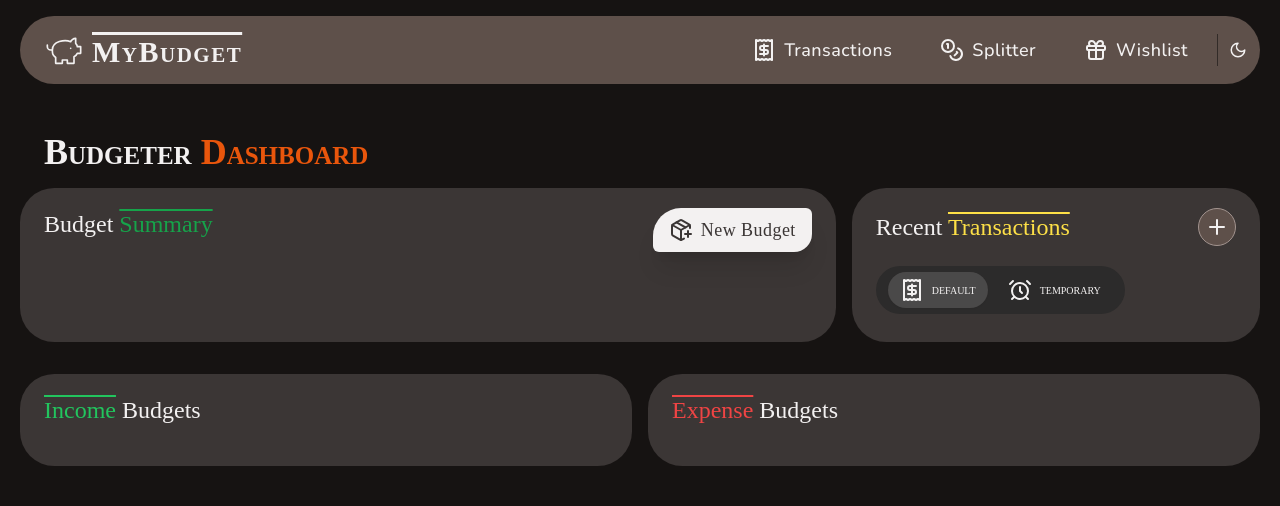
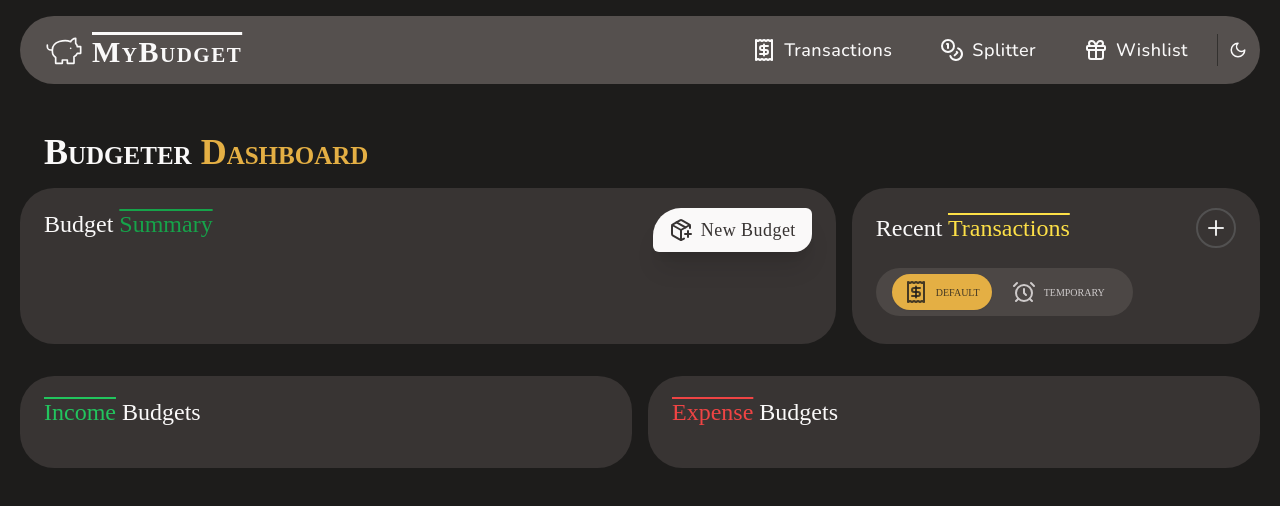
Before and after one commit to maateh/budgeter, a React (Vite) app: page / in a window 1280 px wide. Shown: the top 506 px of the page. Built offline with nearby package versions, Linux system fonts and the light colour scheme; a web font is replaced by a local one.

Commit message:
style: colours & shadcn ui changes

```diff
--- a/src/components/ui/alert-dialog.tsx
+++ b/src/components/ui/alert-dialog.tsx
@@ -112,7 +112,7 @@ const AlertDialogDescription = React.forwardRef<
 >(({ className, ...props }, ref) => (
   <AlertDialogPrimitive.Description
     ref={ref}
-    className={cn("text-sm text-muted", className)}
+    className={cn("text-sm text-muted-foreground", className)}
     {...props}
   />
 ))
--- a/src/components/ui/button.tsx
+++ b/src/components/ui/button.tsx
@@ -15,7 +15,7 @@ const buttonVariants = cva(
         secondary: "bg-secondary text-secondary-foreground hover:bg-secondary/80",
         ghost: "hover:bg-primary/15",
         link: "text-primary underline-offset-4 hover:underline",
-        icon: "border bg-secondary text-foreground hover:bg-secondary/90"
+        icon: "border-2 text-foreground/90 hover:bg-foreground/5"
       },
       size: {
         default: "h-10 px-4 py-3 tracking-wide shadow-lg",
--- a/src/components/ui/input.tsx
+++ b/src/components/ui/input.tsx
@@ -11,7 +11,7 @@ const Input = React.forwardRef<HTMLInputElement, InputProps>(
       <input
         type={type}
         className={cn(
-          "flex h-10 w-full rounded-md border border-border bg-input px-3 py-2 text-sm ring-offset-background file:border-0 file:bg-transparent file:text-sm file:font-medium placeholder:text-muted-foreground/35 focus-visible:outline-none focus-visible:ring-2 focus-visible:ring-ring focus-visible:ring-offset-2 disabled:cursor-not-allowed disabled:opacity-50",
+          "flex h-10 w-full rounded-xl border bg-background px-3 py-2 text-sm ring-offset-background file:border-0 file:bg-transparent file:text-sm file:font-medium placeholder:text-muted focus-visible:outline-none focus-visible:ring-2 focus-visible:ring-ring focus-visible:ring-offset-2 disabled:cursor-not-allowed disabled:opacity-50",
           className
         )}
         ref={ref}
--- a/src/components/ui/select.tsx
+++ b/src/components/ui/select.tsx
@@ -19,7 +19,7 @@ const SelectTrigger = React.forwardRef<
   <SelectPrimitive.Trigger
     ref={ref}
     className={cn(
-      "flex h-10 w-full items-center justify-between rounded-md border border-border bg-input px-3 py-2 text-sm ring-offset-background placeholder:text-muted-foreground/35 focus:outline-none focus:ring-2 focus:ring-ring focus:ring-offset-2 disabled:cursor-not-allowed disabled:opacity-50 [&>span]:line-clamp-1",
+      "flex h-10 w-full items-center justify-between rounded-xl border bg-background px-3 py-2 text-sm ring-offset-background placeholder:text-muted focus:outline-none focus:ring-2 focus:ring-ring focus:ring-offset-2 disabled:cursor-not-allowed disabled:opacity-50 [&>span]:line-clamp-1",
       className
     )}
     {...props}
@@ -75,7 +75,7 @@ const SelectContent = React.forwardRef<
     <SelectPrimitive.Content
       ref={ref}
       className={cn(
-        "relative z-50 max-h-96 min-w-[8rem] overflow-hidden rounded-md border bg-input text-popover-foreground shadow-md data-[state=open]:animate-in data-[state=closed]:animate-out data-[state=closed]:fade-out-0 data-[state=open]:fade-in-0 data-[state=closed]:zoom-out-95 data-[state=open]:zoom-in-95 data-[side=bottom]:slide-in-from-top-2 data-[side=left]:slide-in-from-right-2 data-[side=right]:slide-in-from-left-2 data-[side=top]:slide-in-from-bottom-2",
+        "relative z-50 max-h-96 min-w-[8rem] overflow-hidden rounded-xl border bg-popover text-popover-foreground shadow-md data-[state=open]:animate-in data-[state=closed]:animate-out data-[state=closed]:fade-out-0 data-[state=open]:fade-in-0 data-[state=closed]:zoom-out-95 data-[state=open]:zoom-in-95 data-[side=bottom]:slide-in-from-top-2 data-[side=left]:slide-in-from-right-2 data-[side=right]:slide-in-from-left-2 data-[side=top]:slide-in-from-bottom-2",
         position === "popper" &&
           "data-[side=bottom]:translate-y-1 data-[side=left]:-translate-x-1 data-[side=right]:translate-x-1 data-[side=top]:-translate-y-1",
         className
@@ -118,7 +118,7 @@ const SelectItem = React.forwardRef<
   <SelectPrimitive.Item
     ref={ref}
     className={cn(
-      "relative flex w-full cursor-default select-none items-center rounded-sm py-1.5 pl-8 pr-2 text-sm outline-none focus:bg-accent focus:text-accent-foreground data-[disabled]:pointer-events-none data-[disabled]:opacity-50",
+      "relative flex w-full cursor-default select-none items-center rounded-lg py-1.5 pl-8 pr-2 text-sm outline-none focus:bg-accent focus:text-accent-foreground data-[disabled]:pointer-events-none data-[disabled]:opacity-50",
       className
     )}
     {...props}
--- a/src/components/ui/switch.tsx
+++ b/src/components/ui/switch.tsx
@@ -11,7 +11,7 @@ const Switch = React.forwardRef<
 >(({ className, ...props }, ref) => (
   <SwitchPrimitives.Root
     className={cn(
-      "peer inline-flex h-6 w-11 shrink-0 cursor-pointer items-center rounded-full border-2 border-transparent transition-colors focus-visible:outline-none focus-visible:ring-2 focus-visible:ring-ring focus-visible:ring-offset-2 focus-visible:ring-offset-background disabled:cursor-not-allowed disabled:opacity-50 data-[state=checked]:bg-secondary data-[state=unchecked]:bg-input",
+      "peer inline-flex h-6 w-11 shrink-0 cursor-pointer items-center rounded-full border-2 border-transparent transition-colors focus-visible:outline-none focus-visible:ring-2 focus-visible:ring-ring focus-visible:ring-offset-2 focus-visible:ring-offset-background disabled:cursor-not-allowed disabled:opacity-50 data-[state=checked]:bg-accent data-[state=unchecked]:bg-muted/75",
       className
     )}
     {...props}
@@ -19,7 +19,7 @@ const Switch = React.forwardRef<
   >
     <SwitchPrimitives.Thumb
       className={cn(
-        "pointer-events-none block h-5 w-5 rounded-full bg-foreground/75 shadow-lg ring-0 transition-transform data-[state=checked]:translate-x-5 data-[state=unchecked]:translate-x-0"
+        "pointer-events-none block h-5 w-5 rounded-full bg-background/85 shadow-lg ring-0 transition-transform data-[state=checked]:translate-x-5 data-[state=unchecked]:translate-x-0 dark:bg-foreground/85"
       )}
     />
   </SwitchPrimitives.Root>
--- a/src/components/ui/tabs.tsx
+++ b/src/components/ui/tabs.tsx
@@ -14,7 +14,7 @@ const TabsList = React.forwardRef<
   <TabsPrimitive.List
     ref={ref}
     className={cn(
-      "max-w-fit min-h-10 flex flex-wrap items-center justify-center gap-2 rounded-3xl bg-input px-3 py-1.5 text-muted-foreground",
+      "max-w-fit min-h-10 flex flex-wrap items-center justify-center gap-2 rounded-3xl bg-secondary/70 px-4 py-1.5 text-muted-foreground",
       className
     )}
     {...props}
@@ -29,7 +29,7 @@ const TabsTrigger = React.forwardRef<
   <TabsPrimitive.Trigger
     ref={ref}
     className={cn(
-      "inline-flex flex-1 items-center justify-center whitespace-nowrap rounded-full px-3 py-1.5 text-sm font-medium ring-offset-background transition-all focus-visible:outline-none focus-visible:ring-2 focus-visible:ring-ring focus-visible:ring-offset-2 disabled:pointer-events-none disabled:opacity-50 data-[state=active]:bg-foreground/15 data-[state=active]:text-foreground data-[state=active]:shadow-sm",
+      "inline-flex flex-1 items-center justify-center whitespace-nowrap rounded-full px-3 py-1.5 text-sm font-medium ring-offset-background transition-all focus-visible:outline-none focus-visible:ring-2 focus-visible:ring-ring focus-visible:ring-offset-2 disabled:pointer-events-none disabled:opacity-50 data-[state=active]:bg-accent data-[state=active]:text-accent-foreground/80 data-[state=active]:shadow-sm",
       className
     )}
     {...props}
--- a/src/globals.css
+++ b/src/globals.css
@@ -5,6 +5,53 @@
 @tailwind utilities;
 
 @layer base {
+  :root {
+    --background: 30 4% 89%;
+    --foreground: 0 0% 13%;
+    --card: 30 4% 89%;
+    --card-foreground: 0 0% 13%;
+    --popover: 30 4% 89%;
+    --popover-foreground: 0 0% 13%;
+    --primary: 12 5% 79%;
+    --primary-foreground: 0 0% 13%;
+    --secondary: 17 4% 68%;
+    --secondary-foreground: 0 0% 13%;
+    --muted: 0 3% 56%;
+    --muted-foreground: 20 2% 25%;
+    --accent: 40 70% 52%;
+    --accent-foreground: 0 0% 13%;
+    --destructive: 0 75% 58%;
+    --destructive-foreground: 0 11% 11%;
+    --border: 0 3% 65%;
+    --input: 30 4% 20%;
+    --ring: 40 75% 40%;
+    --radius: 0.5rem;
+  }
+
+  .dark {
+    --background: 30 4% 11%;
+    --foreground: 0 9% 98%;
+    --card: 30 4% 11%;
+    --card-foreground: 0 9% 98%;
+    --popover: 30 4% 11%;
+    --popover-foreground: 0 9% 98%;
+    --primary: 12 5% 21%;
+    --primary-foreground: 0 9% 98%;
+    --secondary: 17 4% 32%;
+    --secondary-foreground: 0 9% 98%;
+    --muted: 30 4% 80%;
+    --muted-foreground: 0 4% 80%;
+    --accent: 40 75% 58%;
+    --accent-foreground: 30 4% 11%;
+    --destructive: 0 67% 54%;
+    --destructive-foreground: 0 10% 10%;
+    --border: 0 1% 32%;
+    --input: 30 4% 80%;
+    --ring: 40 75% 60%;
+  }
+}
+
+/* @layer base {
   :root {
     --background: 15 12% 89%;
     --foreground: 0 2% 10%;
@@ -49,7 +96,7 @@
     --input: 0 1% 17%;
     --ring: 20 90% 60%;
   }
-}
+} */
 
 @layer base {
   * {
```
